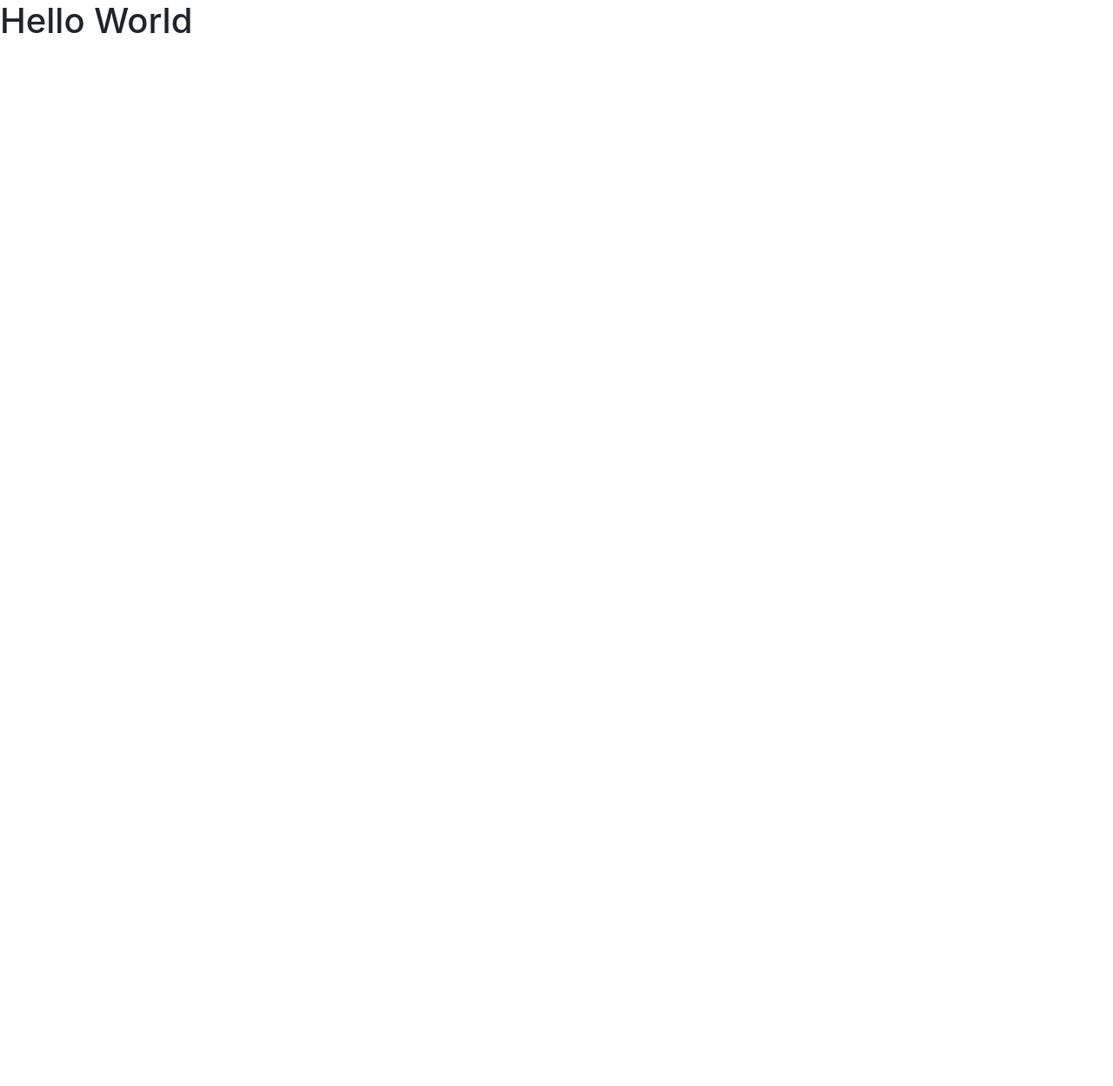
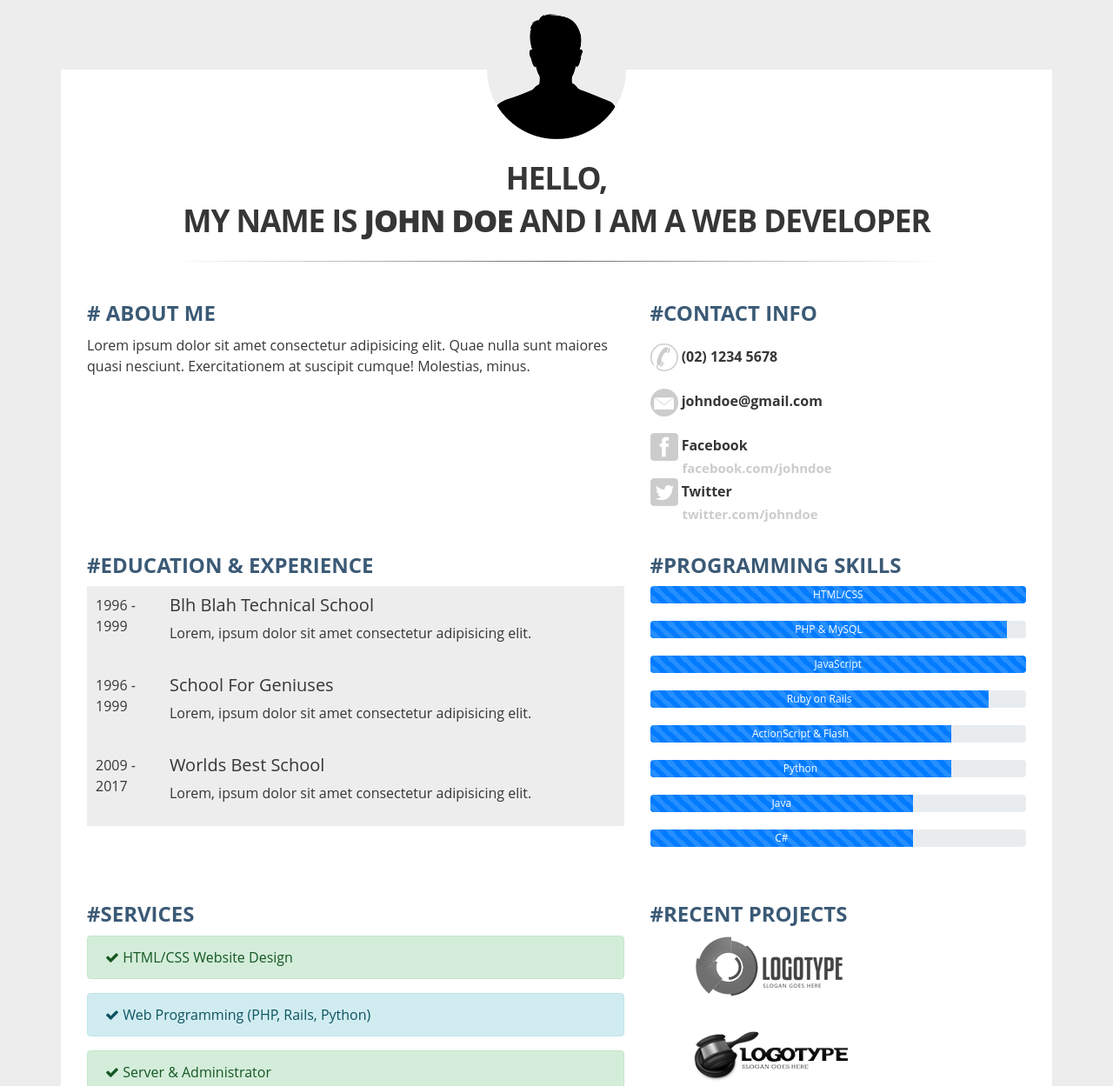
Before and after one commit to acidduckling/BS4-ResumeWebsite, a website: page src/index.html in a window 1280 px wide. Shown: the top 1249 px of the page at 87% size. Before the commit the page ends 800 px from the top, so only its background shows below. Drawn offline with nearby package versions, Linux system fonts and the light colour scheme; files that its build step writes are made by us from their sources.

Commit message:
Completed

```diff
--- a/src/index.html
+++ b/src/index.html
@@ -12,7 +12,146 @@
 </head>
 
 <body>
-  <h1>Hello World</h1>
+  <div class="container main-container">
+    <img src="img/person.png" class="profile-img" alt="Profile Image">
+    <header>
+      <h1>HELLO,
+        <br>my name is
+        <strong>John Doe</strong> and I am a web developer</h1>
+    </header>
+    <img src="img/line.png" alt="" class="line">
+    <div class="row">
+      <div class="col-md-7">
+        <h2># About Me</h2>
+        <p>Lorem ipsum dolor sit amet consectetur adipisicing elit. Quae nulla sunt maiores quasi nesciunt. Exercitationem at
+          suscipit cumque! Molestias, minus.</p>
+      </div>
+      <div class="col-md-5">
+        <h2>#Contact Info</h2>
+        <ul class="contact-list">
+          <li>
+            <img src="img/phone.png" alt=""> (02) 1234 5678</li>
+          <li>
+            <img src="img/email.png" alt=""> johndoe@gmail.com</li>
+          <li>
+            <img src="img/facebook.png" alt=""> Facebook
+            <a href="https://facebook.com/johndoe">facebook.com/johndoe</a>
+          </li>
+          <li>
+            <img src="img/twitter.png" alt=""> Twitter
+            <a href="https://twitter.com/johndoe">twitter.com/johndoe</a>
+          </li>
+        </ul>
+      </div>
+    </div>
+
+    <div class="row">
+      <div class="col-md-7">
+        <h2>#Education &amp; Experience</h2>
+        <div class="media">
+          <div class="media-left">
+            1996 - 1999
+          </div>
+          <div class="media-body">
+            <h5 class="media-heading">Blh Blah Technical School</h5>
+            <p>Lorem, ipsum dolor sit amet consectetur adipisicing elit.</p>
+          </div>
+        </div>
+
+        <div class="media">
+          <div class="media-left">
+            1996 - 1999
+          </div>
+          <div class="media-body">
+            <h5 class="media-heading">School For Geniuses</h5>
+            <p>Lorem, ipsum dolor sit amet consectetur adipisicing elit.</p>
+          </div>
+        </div>
+
+        <div class="media">
+          <div class="media-left">
+            2009 - 2017
+          </div>
+          <div class="media-body">
+            <h5 class="media-heading">Worlds Best School</h5>
+            <p>Lorem, ipsum dolor sit amet consectetur adipisicing elit.</p>
+          </div>
+        </div>
+
+      </div>
+      <div class="col-md-5">
+        <h2>#Programming Skills</h2>
+        <div class="progress">
+          <div class="progress-bar progress-bar-striped" role="progressbar" aria-valuenow="100" aria-valuemin="0" aria-valuemax="100"
+            style="width: 100%;">HTML/CSS</div>
+        </div>
+        <div class="progress">
+          <div class="progress-bar progress-bar-striped" role="progressbar" aria-valuenow="95" aria-valuemin="0" aria-valuemax="100"
+            style="width: 95%;">PHP &amp; MySQL</div>
+        </div>
+        <div class="progress">
+          <div class="progress-bar progress-bar-striped" role="progressbar" aria-valuenow="100" aria-valuemin="0" aria-valuemax="100"
+            style="width: 100%;">JavaScript</div>
+        </div>
+        <div class="progress">
+          <div class="progress-bar progress-bar-striped" role="progressbar" aria-valuenow="90" aria-valuemin="0" aria-valuemax="100"
+            style="width: 90%;">Ruby on Rails</div>
+        </div>
+        <div class="progress">
+          <div class="progress-bar progress-bar-striped" role="progressbar" aria-valuenow="80" aria-valuemin="0" aria-valuemax="100"
+            style="width: 80%;">ActionScript &amp; Flash</div>
+        </div>
+        <div class="progress">
+          <div class="progress-bar progress-bar-striped" role="progressbar" aria-valuenow="80" aria-valuemin="0" aria-valuemax="100"
+            style="width: 80%;">Python</div>
+        </div>
+        <div class="progress">
+          <div class="progress-bar progress-bar-striped" role="progressbar" aria-valuenow="70" aria-valuemin="0" aria-valuemax="100"
+            style="width: 70%;">Java</div>
+        </div>
+        <div class="progress">
+          <div class="progress-bar progress-bar-striped" role="progressbar" aria-valuenow="70" aria-valuemin="0" aria-valuemax="100"
+            style="width: 70%;">C#</div>
+        </div>
+      </div>
+    </div>
+
+    <div class="row">
+      <div class="col-md-7">
+        <h2>#Services</h2>
+        <div class="alert alert-success">
+          <i class="fa fa-check" aris-hidden="true"></i> HTML/CSS Website Design
+        </div>
+        <div class="alert alert-info">
+          <i class="fa fa-check" aris-hidden="true"></i> Web Programming (PHP, Rails, Python)
+        </div>
+        <div class="alert alert-success">
+          <i class="fa fa-check" aris-hidden="true"></i> Server &amp; Administrator
+        </div>
+        <div class="alert alert-info">
+          <i class="fa fa-check" aris-hidden="true"></i> King of the Castle
+        </div>
+        <div class="alert alert-info">
+          <i class="fa fa-check" aris-hidden="true"></i> Hero to all Humanity
+        </div>
+      </div>
+      <div class="col-md-5">
+        <h2>#Recent Projects</h2>
+        <ul class="work-list">
+          <li><a href="#"><img src="img/work1.png" alt=""></a></li>
+          <li><a href="#"><img src="img/work2.png" alt=""></a></li>
+          <li><a href="#"><img src="img/work3.png" alt=""></a></li>
+          <li><a href="#"><img src="img/work4.png" alt=""></a></li>
+        </ul>
+      </div>
+    </div>
+  </div>
+
+  <footer>
+    <div class="container">
+      <p>Copyright &copy; 2018, All rights reserved</p>
+    </div>
+  </footer>
 
   <script src="/js/jquery.min.js"></script>
   <script src="/js/tether.min.js"></script>
--- a/src/scss/style.scss
+++ b/src/scss/style.scss
@@ -0,0 +1,113 @@
+$primary-color: #3b5a76;
+$background-color: #ededed;
+$text-color: #363636;
+$font: 16px;
+
+body {
+  padding-bottom: 0;
+  font-family: 'Open Sans', Arial, Tahoma;
+  color: $text-color;
+  background: $background-color;
+  font-size: $font;
+}
+
+h2 {
+  font-weight: 700;
+  text-transform: uppercase;
+  line-height: 1.4em;
+  font-size: 1.5em;
+  margin-top: 20px;
+}
+
+.primary,
+strong.primary,
+h2 {
+  color: $primary-color;
+}
+
+.main-container {
+  background-color: #fff;
+  position: relative;
+  top: 80px;
+  margin-bottom: 80px;
+  padding: 0 30px 30px 30px;
+}
+
+header {
+  min-height: 100px;
+  overflow: auto;
+
+  h1 {
+    margin: 0;
+    padding: 20px 0 0 0;
+    font-size: 2.2em;
+    font-weight: 700;
+    text-transform: uppercase;
+    letter-spacing: -1px;
+    text-align: center;
+    line-height: 1.4em;
+  }
+}
+
+.row {
+  margin-bottom: 20px;
+}
+
+.profile-img {
+  width: 160px;
+  display: block;
+  margin: 0 auto -80px;
+  position: relative;
+  top: -80px;
+}
+
+.line {
+  max-width: 100%;
+}
+
+.work-list {
+  li {
+    list-style-type: none;
+    float:left;
+    padding: 0 10px;
+    margin-bottom: 30px;
+  }
+}
+
+.contact-list {
+  padding: 0;
+  margin: 0;
+  li {
+    list-style-type: none;
+    font-weight: bold;
+    line-height: 3.2em;
+    a {
+      display: block;
+      margin: 0;
+      padding: 0;
+      line-height: 0.1em;
+      margin-left: 37px;
+      font-size: 15px;
+      color: #ccc;
+    }
+  }
+}
+.media {
+  background-color: $background-color;
+  padding: 10px;
+}
+.media-left {
+  width: 85px;
+  padding: 0 10px 0 0;
+}
+.progress {
+  height: 1.25rem;
+  margin-bottom: 1.25rem;
+}
+footer {
+  background-color: $primary-color;
+  color: #fff;
+  text-align: center;
+  padding-top: 20px;
+  padding-bottom: 20px;
+}
```
